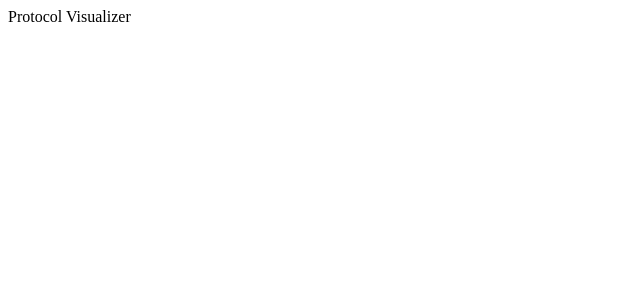
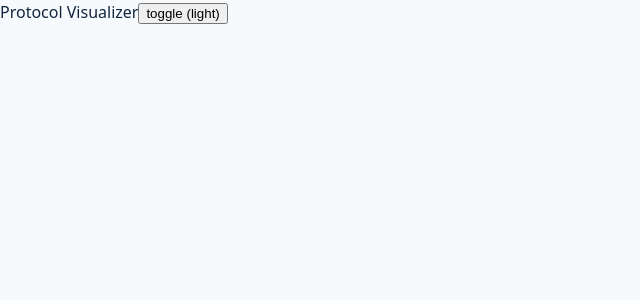
Before and after one commit to koji/protocol-visualizer-web, a React (Vite) app: page / in a window 1280 px wide. Shown: the top 300 px of the page, without its empty margins (0-640 px from the left). Built offline with nearby package versions, Linux system fonts and the light colour scheme.

Commit message:
feat: add dark/light theme system with OS detection and persistence

```diff
--- a/index.html
+++ b/index.html
@@ -3,6 +3,18 @@
   <head>
     <meta charset="UTF-8" />
     <meta name="viewport" content="width=device-width, initial-scale=1.0" />
+    <script>
+      ;(function () {
+        var t
+        try {
+          t = localStorage.getItem('theme')
+        } catch (e) {}
+        if (t !== 'dark' && t !== 'light') {
+          t = window.matchMedia('(prefers-color-scheme: light)').matches ? 'light' : 'dark'
+        }
+        document.documentElement.dataset.theme = t
+      })()
+    </script>
     <title>Protocol Visualizer</title>
   </head>
   <body>
--- a/src/App.tsx
+++ b/src/App.tsx
@@ -1,9 +1,17 @@
 import type { ReactNode } from 'react'
+import { useTheme } from './hooks/useTheme'
 
 export default function App(): ReactNode {
+  const { theme, toggleTheme } = useTheme()
+
   return (
     <div id="top">
-      <main>Protocol Visualizer</main>
+      <main>
+        Protocol Visualizer
+        <button type="button" onClick={toggleTheme}>
+          toggle ({theme})
+        </button>
+      </main>
     </div>
   )
 }
--- /dev/null
+++ b/src/hooks/useTheme.ts
@@ -0,0 +1,42 @@
+import { useCallback, useEffect, useState } from 'react'
+
+export type Theme = 'dark' | 'light'
+
+const STORAGE_KEY = 'theme'
+
+function getInitialTheme(): Theme {
+  try {
+    const stored = localStorage.getItem(STORAGE_KEY)
+    if (stored === 'dark' || stored === 'light') return stored
+  } catch {
+    // localStorage unavailable (e.g. private mode) — fall through
+  }
+  try {
+    if (window.matchMedia('(prefers-color-scheme: light)').matches) return 'light'
+  } catch {
+    // matchMedia unavailable — default below
+  }
+  return 'dark'
+}
+
+export function useTheme() {
+  const [theme, setTheme] = useState<Theme>(getInitialTheme)
+
+  useEffect(() => {
+    document.documentElement.dataset.theme = theme
+  }, [theme])
+
+  const toggleTheme = useCallback(() => {
+    setTheme((current) => {
+      const next: Theme = current === 'dark' ? 'light' : 'dark'
+      try {
+        localStorage.setItem(STORAGE_KEY, next)
+      } catch {
+        // persistence failure is non-fatal
+      }
+      return next
+    })
+  }, [])
+
+  return { theme, toggleTheme }
+}
--- a/src/main.tsx
+++ b/src/main.tsx
@@ -1,3 +1,4 @@
+import './styles/tokens.css'
 import { StrictMode } from 'react'
 import { createRoot } from 'react-dom/client'
 import App from './App'
--- /dev/null
+++ b/src/styles/tokens.css
@@ -0,0 +1,53 @@
+*,
+*::before,
+*::after {
+  box-sizing: border-box;
+}
+
+body {
+  margin: 0;
+}
+
+:root {
+  font-family:
+    ui-sans-serif, system-ui, -apple-system, 'Segoe UI', Roboto, 'Helvetica Neue', Arial,
+    sans-serif;
+  line-height: 1.6;
+  -webkit-font-smoothing: antialiased;
+  text-rendering: optimizeLegibility;
+}
+
+:root,
+[data-theme='dark'] {
+  color-scheme: dark;
+  --color-bg: #0b1220;
+  --color-surface: #121b2e;
+  --color-border: #263450;
+  --color-text: #e6edf7;
+  --color-text-muted: #9aa7bd;
+  --color-accent: #22d3ee;
+  --color-accent-strong: #7dd3fc;
+  --color-on-accent: #05242c;
+}
+
+[data-theme='light'] {
+  color-scheme: light;
+  --color-bg: #f7fafc;
+  --color-surface: #ffffff;
+  --color-border: #d9e2ec;
+  --color-text: #12263f;
+  --color-text-muted: #51637a;
+  --color-accent: #0891b2;
+  --color-accent-strong: #0e7490;
+  --color-on-accent: #ffffff;
+}
+
+body {
+  background: var(--color-bg);
+  color: var(--color-text);
+}
+
+:focus-visible {
+  outline: 2px solid var(--color-accent);
+  outline-offset: 2px;
+}
```
Also changed, not shown: src/components/ThemeToggle/ThemeToggle.module.css (added, +19 -0 lines), src/components/ThemeToggle/ThemeToggle.tsx (added, +44 -0 lines), src/test/setup.ts (+22 -0 lines), 2 other files (tests, documents, lock files or other folders).
